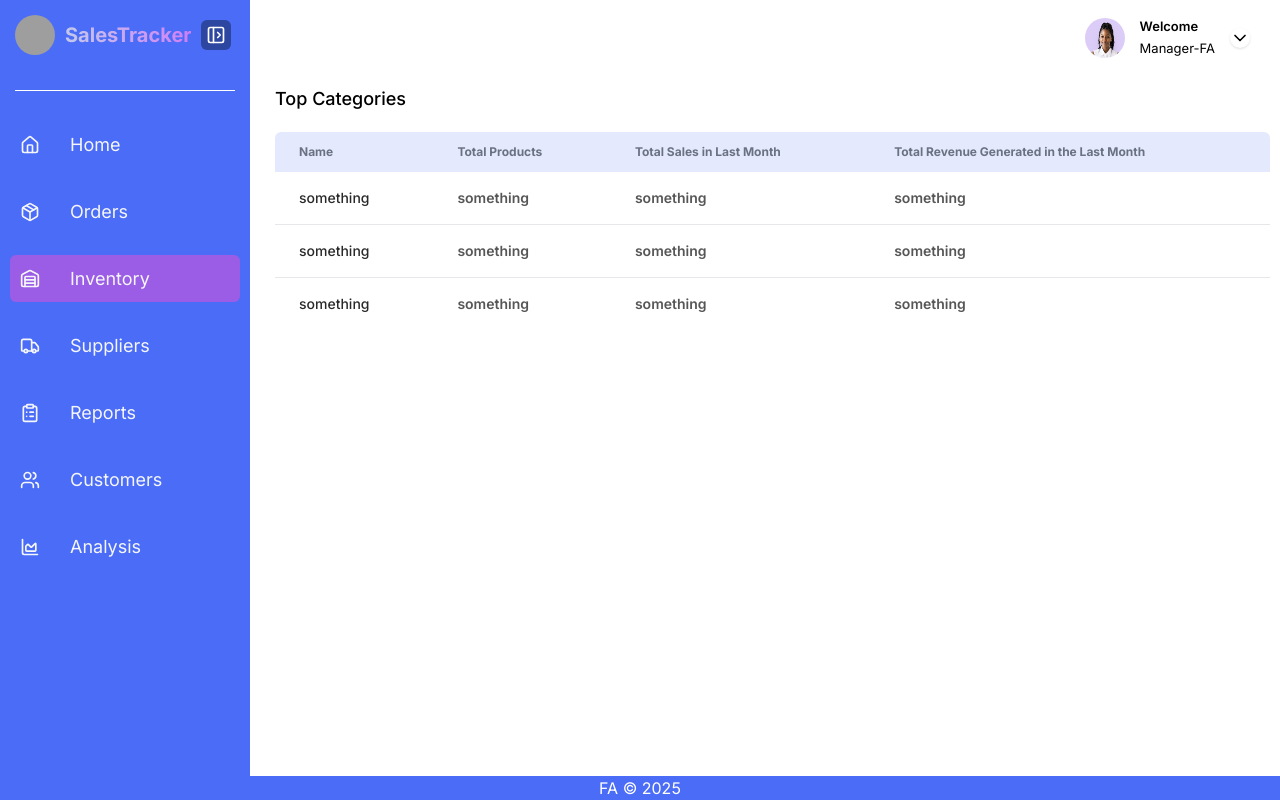
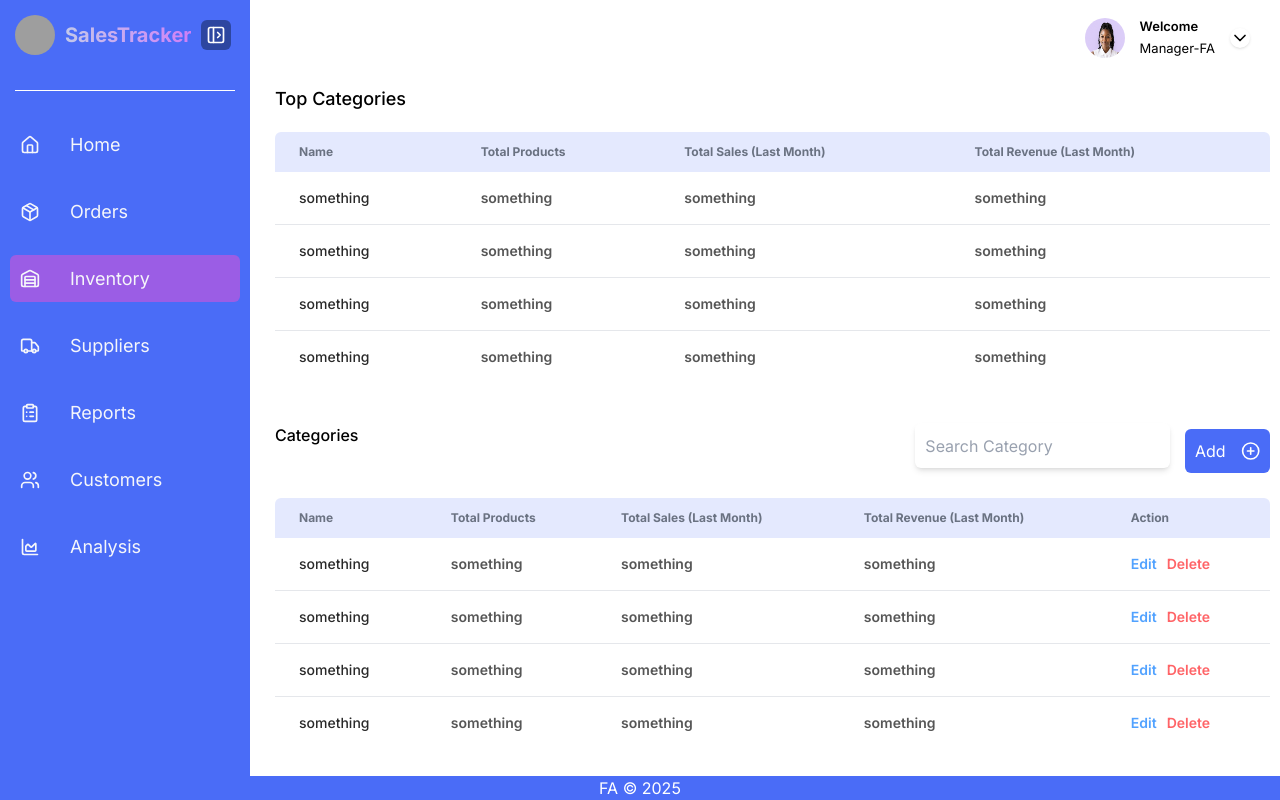
Before and after one commit to FA-ghost/Sales-Tracker-Frontend, a React (Vite) app: page /inventory in a window 1280 px wide. Built offline with nearby package versions, Linux system fonts and the light colour scheme; grey boxes are pictures that could not be loaded.

Commit message:
Add form for new Items

```diff
--- a/src/components/Navbar.jsx
+++ b/src/components/Navbar.jsx
@@ -10,7 +10,7 @@ function Navbar(){
 
     return (
         <nav className="w-full flex justify-end p-[10px] relative">
-            <div className="flex gap-[15px] p-[10px] items-center rounded-sm hover:bg-[#2D46A0] hover:text-white" onClick={updateIsOpen}>
+            <div className="flex gap-[15px] p-[10px] items-center rounded-sm hover:bg-[#4A6CF7] hover:text-white" onClick={updateIsOpen}>
                 <img src={profilePic} alt="user profile picture" className="w-[40px] h-[40px] rounded-full"/>
                 <div className="flex flex-col gap-[2px] text-[13px]">
                     <span className="font-semibold">Welcome</span>
@@ -21,7 +21,7 @@ function Navbar(){
                 </div>
             </div>
 
-            <div className={`w-[150px] bg-[#3B38A0] text-[#F5F6FA] rounded-md absolute top-[70px] right-[30px] ${isOpen ? "block" : "hidden"} `} onMouseLeave={updateIsOpen}>
+            <div className={`w-[150px] bg-[#4A6CF7]/80 text-[#F5F6FA] rounded-md absolute top-[70px] right-[30px] ${isOpen ? "block" : "hidden"} `} onMouseLeave={updateIsOpen}>
                 <ul className="w-full flex flex-col gap-[5px] my-[5px]">
                     <li className="flex gap-[10px] items-center w-full p-[10px] hover:bg-[#9B5DE5] hover:text-white">
                         <UserRoundPen size={20} />
--- a/src/components/Table.jsx
+++ b/src/components/Table.jsx
@@ -1,38 +1,66 @@
 import React from "react";
 
 
-function Table(){
+function Table(props){
     return (
         <>
-            <div className="w-full rounded-md overflow-hidden">
+            <div className="w-full rounded-md overflow-y-hidden overflow-x-scroll">
                 <table className="w-full text-sm text-left rtl:text-right text-gray-500 table-auto">
                     <thead className="text-xs titlecase mg:uppercase bg-[#4A6CF726] dark:bg-[#4A6CF726] dark:text-[#1E1E1EF11]">
                         <tr className="">
                             <th scope="col" className="px-6 py-3">Name</th>
                             <th scope="col" className="px-6 py-3">Total Products</th>
-                            <th scope="col" className="px-6 py-3">Total Sales in Last Month</th>
-                            <th scope="col" className="px-6 py-3">Total Revenue Generated in the Last Month</th>
+                            <th scope="col" className="px-6 py-3">Total Sales (Last Month)</th>
+                            <th scope="col" className="px-6 py-3">Total Revenue (Last Month)</th>
+                            {props.mainData && <th scope="col" className="px-6 py-3">Action</th>}
                         </tr>
                     </thead>
                     <tbody className="">
-                        <tr className="font-semibold odd:dark:bg-[#9B5DE514] even:dark:bg-[#E0E4EC8C] border-b dark:border-gray-700 border-gray-200 hover:underline hover:underline-offset-2 hover:cursor-pointer last:border-y-0">
-                            <td scope="row" className="px-6 py-4 font-medium text-[#1E1E1EF2] whitespace-nowrap">something</td>
+                        <tr className="font-semibold odd:dark:bg-[#9B5DE514] even:dark:bg-[#E0E4EC8C] border-b dark:border-gray-700 border-gray-200 last:border-y-0">
+                            <td scope="row" className="px-6 py-4 font-medium text-[#1E1E1EF2] whitespace-nowrap hover:underline hover:underline-offset-2 hover:cursor-pointer">something</td>
                             <td scope="row" className="px-6 py-4 text-[#1E1E1EBF]">something</td>
                             <td scope="row" className="px-6 py-4 text-[#1E1E1EBF]">something</td>
                             <td scope="row" className="px-6 py-4 text-[#1E1E1EBF]">something</td>
+                            {props.mainData && (
+                                <td scope="row" className="px-6 py-4 text-[#1E1E1EBF] flex gap-[10px]">
+                                    <a href="#" className="hover:underline hover:underline-offset-2 text-blue-400 hover:cursor-pointer">Edit</a>
+                                    <a href="#" className="hover:underline hover:underline-offset-2 text-red-400 hover:cursor-pointer">Delete</a>
+                                </td>)}
                         </tr>
-                        <tr className="font-semibold odd:dark:bg-[#9B5DE514] even:dark:bg-[#E0E4EC8C] border-b dark:border-gray-700 border-gray-200 hover:underline hover:underline-offset-2 hover:cursor-pointer last:border-y-0">
-                            <td scope="row" className="px-6 py-4 font-medium text-[#1E1E1EF2] whitespace-nowrap">something</td>
+                        <tr className="font-semibold odd:dark:bg-[#9B5DE514] even:dark:bg-[#E0E4EC8C] border-b dark:border-gray-700 border-gray-200 last:border-y-0">
+                            <td scope="row" className="px-6 py-4 font-medium text-[#1E1E1EF2] whitespace-nowrap hover:underline hover:underline-offset-2 hover:cursor-pointer">something</td>
                             <td scope="row" className="px-6 py-4 text-[#1E1E1EBF]">something</td>
                             <td scope="row" className="px-6 py-4 text-[#1E1E1EBF]">something</td>
                             <td scope="row" className="px-6 py-4 text-[#1E1E1EBF]">something</td>
+                            {props.mainData && (
+                                <td scope="row" className="px-6 py-4 text-[#1E1E1EBF] flex gap-[10px]">
+                                    <a href="#" className="hover:underline hover:underline-offset-2 text-blue-400 hover:cursor-pointer">Edit</a>
+                                    <a href="#" className="hover:underline hover:underline-offset-2 text-red-400 hover:cursor-pointer">Delete</a>
+                                </td>)}
                         </tr>
-                        <tr className="font-semibold odd:dark:bg-[#9B5DE514] even:dark:bg-[#E0E4EC8C] border-b dark:border-gray-700 border-gray-200 hover:underline hover:underline-offset-2 hover:cursor-pointer last:border-y-0">
-                            <td scope="row" className="px-6 py-4 font-medium text-[#1E1E1EF2] whitespace-nowrap">something</td>
+                        <tr className="font-semibold odd:dark:bg-[#9B5DE514] even:dark:bg-[#E0E4EC8C] border-b dark:border-gray-700 border-gray-200 last:border-y-0">
+                            <td scope="row" className="px-6 py-4 font-medium text-[#1E1E1EF2] whitespace-nowrap hover:underline hover:underline-offset-2 hover:cursor-pointer">something</td>
                             <td scope="row" className="px-6 py-4 text-[#1E1E1EBF]">something</td>
                             <td scope="row" className="px-6 py-4 text-[#1E1E1EBF]">something</td>
                             <td scope="row" className="px-6 py-4 text-[#1E1E1EBF]">something</td>
+                            {props.mainData && (
+                                <td scope="row" className="px-6 py-4 text-[#1E1E1EBF] flex gap-[10px]">
+                                    <a href="#" className="hover:underline hover:underline-offset-2 text-blue-400 hover:cursor-pointer">Edit</a>
+                                    <a href="#" className="hover:underline hover:underline-offset-2 text-red-400 hover:cursor-pointer">Delete</a>
+                                </td>)}
                         </tr>
+                        <tr className="font-semibold odd:dark:bg-[#9B5DE514] even:dark:bg-[#E0E4EC8C] border-b dark:border-gray-700 border-gray-200 last:border-y-0">
+                            <td scope="row" className="px-6 py-4 font-medium text-[#1E1E1EF2] whitespace-nowrap hover:underline hover:underline-offset-2 hover:cursor-pointer">something</td>
+                            <td scope="row" className="px-6 py-4 text-[#1E1E1EBF]">something</td>
+                            <td scope="row" className="px-6 py-4 text-[#1E1E1EBF]">something</td>
+                            <td scope="row" className="px-6 py-4 text-[#1E1E1EBF]">something</td>
+                            {props.mainData && (
+                                <td scope="row" className="px-6 py-4 text-[#1E1E1EBF] flex gap-[10px]">
+                                    <a href="#" className="hover:underline hover:underline-offset-2 text-blue-400 hover:cursor-pointer">Edit</a>
+                                    <a href="#" className="hover:underline hover:underline-offset-2 text-red-400 hover:cursor-pointer">Delete</a>
+                                </td>)}
+                        </tr>
+
                     </tbody>
                 </table>
             </div>
--- a/src/pages/Inventory.jsx
+++ b/src/pages/Inventory.jsx
@@ -5,12 +5,17 @@ import Footer from "../components/Footer.jsx";
 import MobileSideBar from "../components/MobileSideBar.jsx";
 import Loader from "../components/Loader.jsx";
 import Table from "../components/Table.jsx";
+import { PlusCircle, X } from "lucide-react";
+
 
 function Inventory (){
     const [isOpen, setIsOpen] = useState(true);
+    const [isAddFormOpen, setIsAddFormOpen] = useState(false);
     const [loading, setLoading] = useState(true);
     const [error, setError] = useState(null);
     const [isDesktop, setIsDesktop] = useState(window.innerWidth >= 1024);
+    const [categoryName, setCategoryName] = useState('')
+    const [searchCategory, setSearchCategory] = useState('')
 
     const updateIsOpen = () => {
         setIsOpen(!isOpen);
@@ -45,7 +50,7 @@ function Inventory (){
     return (
         <>
         {loading ? <Loader /> : (
-        <div className="grid grid-rows-[75px_1fr_auto] gap-y-[0px] gap-x-[15px] transition-[grid-template-columns] duration-300 ease-in-out min-h-screen"
+        <div className="grid grid-rows-[75px_1fr_auto] gap-y-[0px] gap-x-[15px] transition-[grid-template-columns] duration-300 ease-in-out min-h-screen relative"
             style={isDesktop ? {
                         gridTemplateColumns: isOpen ? "250px 1fr" : "70px 1fr",
                     } : {
@@ -68,10 +73,46 @@ function Inventory (){
                      <Sidebar update={updateIsOpen} isOpen={isOpen} />
                 </div>)
                 }
-                <div className="col-start-1 lg:col-start-2 row-start-2 p-[10px] overflow-hidden">
+
+                {isAddFormOpen && (
+                    <div className="fixed inset-0 bg-black/60 flex justify-center items-center">
+                        <form action="" className={`flex flex-col gap-[20px] w-[30%] bg-[#F5F6FA] shadow-md p-[15px] rounded-md transition-transform duration-300 ease-in-out ${isAddFormOpen ? "translate-y-0" : "-translate-y-full" }`}>
+                            <div className="flex justify-between items-center">
+                                <h2 className="text-[18px]">Add Category</h2>
+                                <button className="p-[5px] rounded-sm hover:bg-gray-300 hover:text-white" onClick={() => {
+                                    setIsAddFormOpen(false)
+                                    setCategoryName("")
+                                }}>
+                                    <X size={20} />
+                                </button>
+                            </div>
+                            <div className="flex flex-col">
+                                <input type="text" className="bg-white h-[40px] p-[10px] mb-[10px] rounded-md focus:outline-none focus:ring focus:ring-blue-500 focus:border-blue-500 placeholder:text-gray-400" placeholder="Add a category..." value={categoryName} onChange={(e) =>{
+                                    setCategoryName(e.target.value)
+                                }} />
+                                {/* functionality to be worked on */}
+                                <button type="submit" className="bg-[#4A6CF7] text-white p-[5px] rounded-md hover:bg-[#3B38A0]">Add</button>
+                            </div>
+                        </form>
+                    </div>
+                )}
+                <div className="col-start-1 lg:col-start-2 row-start-2 p-[10px] overflow-hidden flex flex-col gap-[40px]">
                     <div className="flex flex-col gap-[20px]">
                         <h2 className="text-[18px] font-medium">Top Categories</h2>
                         <Table />
+                    </div>
+                    <div className="flex flex-col gap-[20px]">
+                        <div className="flex flex-col md:flex-row justify-between">
+                            <h3 className="text-[16px] font-medium">Categories</h3>
+                            <div className="flex gap-[15px] items-center">
+                                <input type="text" placeholder="Search Category" onChange={(e) => setSearchCategory(e.target.value)} value={searchCategory} className="w-[80%] bg-white h-[45px] p-[10px] mb-[10px] shadow-md rounded-md focus:outline-none focus:ring focus:ring-blue-500 focus:border-blue-500 placeholder:text-gray-400" />
+                                <button className="w-[20%] min-w-[85px] flex gap-[15px] items-center bg-[#4A6CF7] text-white p-[10px] rounded-md hover:bg-[#3B38A0] hover:shadow-md" onClick={() => setIsAddFormOpen(true)}>
+                                    <span>Add</span>
+                                    <PlusCircle size={20} />
+                                </button>
+                            </div>
+                        </div>
+                        <Table mainData={true} />
                     </div>
                 </div>
                 <div className="col-start-1 col-span-full row-start-3">
```
